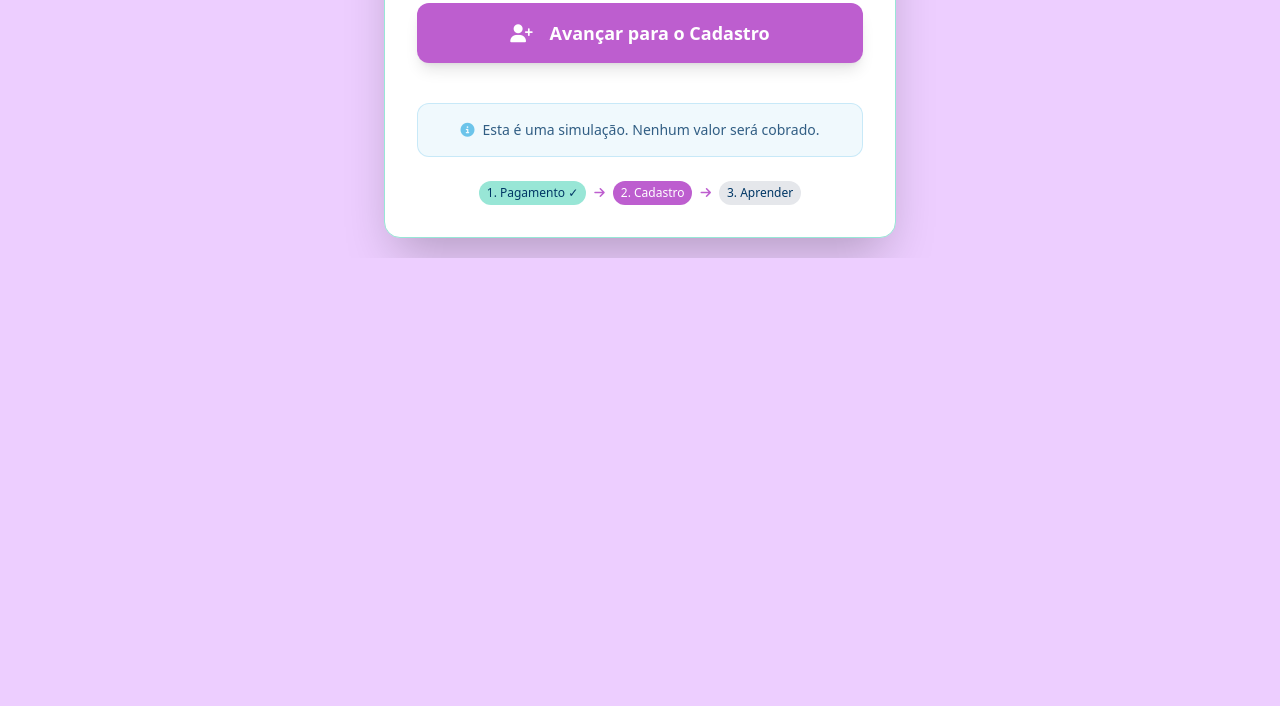
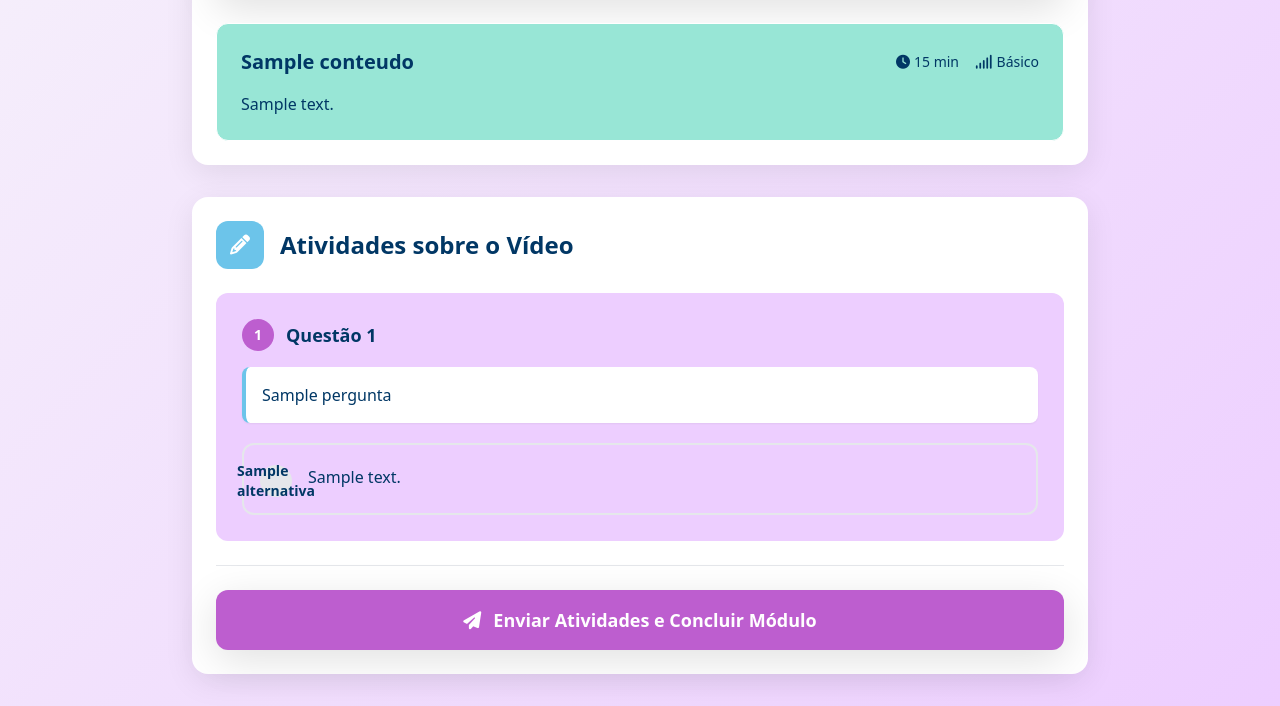
Before and after one commit to Richard15151/LevelUp, a Flask app: template templates/modulo_page.html in a window 1280 px wide. Shown: the part 705-1411 px from the top of the page. Before the commit the page ends 963 px from the top, so only its background shows below. Run offline with Flask 3, Linux system fonts and the light colour scheme; the template is opened without the code that fills it: most values are stand-ins (such as "Sample title", 1, 10 or a date in 2020); parts of the project's set-up code (start-up, migrations or seed data) failed here and were passed over; some libraries are stand-ins or nearby versions.

Commit message:
Update modulo_page.html

```diff
--- a/templates/modulo_page.html
+++ b/templates/modulo_page.html
@@ -3,9 +3,10 @@
 <head>
     <meta charset="UTF-8">
     <meta name="viewport" content="width=device-width, initial-scale=1.0">
-    <title>Pagamento Aprovado - Level Up</title>
+    <title>{{ conteudo.titulo }} - Level Up</title>
     <script src="https://cdn.tailwindcss.com"></script>
     <link rel="stylesheet" href="https://cdnjs.cloudflare.com/ajax/libs/font-awesome/6.4.0/css/all.min.css">
+
     <script>
         tailwind.config = {
             theme: {
@@ -16,92 +17,179 @@
                         'verde-claro': '#98e6d6',
                         'roxo-cta': '#bd5ecf',
                         'azul-metodo': '#6cc4ea',
+                    },
+                    boxShadow: {
+                        'soft': '0 8px 30px rgba(0, 0, 0, 0.08)',
+                        'medium': '0 10px 40px rgba(0, 0, 0, 0.12)',
                     }
                 }
             }
         }
     </script>
+
     <style>
-        .bg-fundo-claro { background-color: #edceff; }
-        .bg-texto-escuro { background-color: #013765; }
-        .bg-verde-claro { background-color: #98e6d6; }
-        .bg-roxo-cta { background-color: #bd5ecf; }
-        .bg-azul-metodo { background-color: #6cc4ea; }
-
-        .text-fundo-claro { color: #edceff; }
-        .text-texto-escuro { color: #013765; }
-        .text-verde-claro { color: #98e6d6; }
-        .text-roxo-cta { color: #bd5ecf; }
-        .text-azul-metodo { color: #6cc4ea; }
-
-        .border-roxo-cta { border-color: #bd5ecf; }
-        .border-verde-claro { border-color: #98e6d6; }
-        .border-azul-metodo { border-color: #6cc4ea; }
-
-        .from-roxo-cta { --tw-gradient-from: #bd5ecf; }
-        .to-azul-metodo { --tw-gradient-to: #6cc4ea; }
+        body {
+            background: linear-gradient(135deg, #f8f9fa 0%, #edceff 100%);
+            min-height: 100vh;
+        }
+        .card-hover:hover {
+            transform: translateY(-5px);
+            box-shadow: 0 15px 40px rgba(0, 0, 0, 0.15);
+        }
+        .option-hover:hover {
+            background-color: rgba(189, 94, 207, 0.1);
+            border-color: #bd5ecf;
+        }
+        .option-selected {
+            background-color: rgba(189, 94, 207, 0.15);
+            border-color: #bd5ecf;
+        }
     </style>
 </head>
-<body class="bg-[#edceff] flex items-center justify-center min-h-screen p-5">
 
-    <div class="confirmacao-container max-w-lg w-full bg-white rounded-2xl shadow-2xl overflow-hidden text-center mx-auto border border-[#98e6d6] transform hover:scale-[1.02] transition duration-300">
+<body class="font-sans p-5 md:p-8">
 
-        <!-- Header com gradiente -->
-        <div class="confirmacao-header bg-gradient-to-r from-[#bd5ecf] to-[#6cc4ea] text-white p-8">
-            <div class="w-20 h-20 mx-auto mb-4 bg-white/20 rounded-full flex items-center justify-center">
-                <i class="fas fa-check-circle text-4xl text-white"></i>
+    <div class="max-w-4xl mx-auto">
+
+        <!-- Cabeçalho -->
+        <div class="bg-white rounded-2xl shadow-soft p-6 mb-8 border-l-4 border-roxo-cta transition-all duration-300 card-hover">
+            <div class="flex flex-col md:flex-row md:justify-between md:items-center gap-4">
+                <div>
+                    <a href="{{ url_for('curso_home') }}" class="inline-flex items-center text-roxo-cta hover:text-texto-escuro transition-colors mb-2">
+                        <i class="fas fa-arrow-left text-lg mr-3"></i>
+                        <span class="font-semibold">Voltar ao Curso</span>
+                    </a>
+                    <h1 class="text-2xl md:text-3xl font-bold text-texto-escuro">{{ conteudo.titulo }}</h1>
+                </div>
+
+                <div class="flex flex-wrap gap-3 text-sm">
+                    <span class="bg-verde-claro text-texto-escuro px-3 py-2 rounded-lg font-medium flex items-center">
+                        <i class="fas fa-book mr-2"></i> {{ curso | capitalize }}
+                    </span>
+                    <span class="bg-azul-metodo text-white px-3 py-2 rounded-lg font-medium flex items-center">
+                        <i class="fas fa-layer-group mr-2"></i> Módulo {{ ordem }}
+                    </span>
+                    <span class="bg-roxo-cta text-white px-3 py-2 rounded-lg font-medium flex items-center">
+                        <i class="fas fa-clock mr-2"></i> 15 min
+                    </span>
+                </div>
             </div>
-            <h1 class="text-3xl font-bold">Pagamento Aprovado!</h1>
-            <p class="text-[#98e6d6] mt-2 font-semibold">Level Up</p>
         </div>
 
-        <div class="confirmacao-content p-8">
-
-            <!-- Ícone de sucesso -->
-            <div class="icone-sucesso w-24 h-24 mx-auto mb-6 bg-[#98e6d6] bg-opacity-20 rounded-full flex items-center justify-center">
-                <i class="fas fa-trophy text-4xl text-[#98e6d6]"></i>
+        <!-- Seção de Vídeo -->
+        <div class="bg-white rounded-2xl shadow-soft p-6 mb-8 transition-all duration-300 card-hover">
+            <div class="flex items-center mb-6">
+                <div class="w-12 h-12 bg-roxo-cta rounded-xl flex items-center justify-center mr-4">
+                    <i class="fas fa-play text-white text-xl"></i>
+                </div>
+                <h2 class="text-2xl font-bold text-texto-escuro">Vídeo Aula</h2>
             </div>
 
-            <h2 class="text-2xl font-bold text-[#013765] mb-4">Parabéns!</h2>
-
-            <p class="mb-6 text-lg text-[#013765] text-opacity-80 leading-relaxed">
-                Seu pagamento para o curso de <span class="font-bold text-[#bd5ecf]">{{ curso_acesso }}</span> foi processado com sucesso.
-            </p>
-
-            <!-- Card de confirmação -->
-            <div class="border-2 border-[#98e6d6] p-5 rounded-xl bg-[#98e6d6] bg-opacity-10 mb-8">
-                <div class="flex items-center justify-center gap-3 mb-3">
-                    <i class="fas fa-unlock-alt text-[#bd5ecf] text-xl"></i>
-                    <p class="text-lg font-bold text-[#013765]">Acesso Garantido</p>
-                </div>
-                <p class="text-2xl font-extrabold text-[#bd5ecf] mb-2">{{ curso_acesso }}</p>
-                <p class="text-sm text-[#013765] text-opacity-70">Simulação de transação bem-sucedida</p>
+            <div class="mb-6 rounded-xl overflow-hidden shadow-medium bg-gray-900">
+                <video controls class="w-full h-auto" poster="" preload="metadata">
+                    <source src="{{ url_for('static', filename=conteudo.video_url) }}" type="video/mp4">
+                    Seu navegador não suporta a tag de vídeo.
+                </video>
             </div>
 
-            <!-- Botão de ação -->
-            <a href="{{ url_for('cadastro', curso_acesso=curso_acesso) }}"
-               class="btn-home inline-block w-full bg-[#bd5ecf] hover:bg-[#013765] text-white font-bold py-4 px-6 text-lg rounded-xl transition duration-200 no-underline shadow-lg hover:shadow-xl transform hover:scale-105 mb-4">
-                <i class="fas fa-user-plus mr-3"></i>
-                Avançar para o Cadastro
-            </a>
+            <div class="bg-verde-claro p-6 rounded-xl border border-white">
+                <div class="flex flex-col md:flex-row md:items-center md:justify-between mb-4">
+                    <h3 class="text-xl font-bold text-texto-escuro mb-2 md:mb-0">{{ conteudo.titulo }}</h3>
+                    <div class="flex gap-4 text-sm text-texto-escuro">
+                        <span class="flex items-center">
+                            <i class="fas fa-clock mr-1"></i> 15 min
+                        </span>
+                        <span class="flex items-center">
+                            <i class="fas fa-signal mr-1"></i> Básico
+                        </span>
+                    </div>
+                </div>
 
-            <!-- Informação adicional -->
-            <div class="mt-6 p-4 bg-[#6cc4ea] bg-opacity-10 rounded-xl border border-[#6cc4ea] border-opacity-30">
-                <div class="flex items-center justify-center gap-2 text-sm text-[#013765] text-opacity-80">
-                    <i class="fas fa-info-circle text-[#6cc4ea]"></i>
-                    <span>Esta é uma simulação. Nenhum valor será cobrado.</span>
+                <p class="text-texto-escuro">
+                    {{ conteudo.descricao or 'Nesta aula você aprenderá sobre tópicos essenciais com exemplos práticos e vocabulário aplicado.' }}
+                </p>
+            </div>
+        </div>
+
+        <!-- Seção de Atividades -->
+        <div class="bg-white rounded-2xl shadow-soft p-6 transition-all duration-300 card-hover">
+            <div class="flex items-center mb-6">
+                <div class="w-12 h-12 bg-azul-metodo rounded-xl flex items-center justify-center mr-4">
+                    <i class="fas fa-pencil-alt text-white text-xl"></i>
                 </div>
+                <h2 class="text-2xl font-bold text-texto-escuro">Atividades sobre o Vídeo</h2>
             </div>
 
-            <!-- Progresso steps -->
-            <div class="mt-6 flex items-center justify-center gap-2 text-xs text-[#013765] text-opacity-60">
-                <span class="bg-[#98e6d6] text-[#013765] px-2 py-1 rounded-full">1. Pagamento ✓</span>
-                <i class="fas fa-arrow-right text-[#bd5ecf]"></i>
-                <span class="bg-[#bd5ecf] text-white px-2 py-1 rounded-full">2. Cadastro</span>
-                <i class="fas fa-arrow-right text-[#bd5ecf]"></i>
-                <span class="bg-gray-200 text-[#013765] px-2 py-1 rounded-full">3. Aprender</span>
-            </div>
+            <form method="POST" action="{{ url_for('enviar_atividade', curso=curso, ordem=ordem) }}" class="space-y-6">
+
+                {% for atividade in conteudo.atividades %}
+                    {% set input_name = 'pergunta_' ~ atividade.id %}
+
+                    <div class="questao bg-fundo-claro p-6 rounded-xl border-2 border-transparent transition-all duration-300 hover:border-roxo-cta">
+                        <div class="flex items-center mb-4">
+                            <div class="w-8 h-8 bg-roxo-cta rounded-full flex items-center justify-center mr-3">
+                                <span class="text-white font-bold text-sm">{{ loop.index }}</span>
+                            </div>
+                            <h3 class="text-lg font-bold text-texto-escuro">Questão {{ loop.index }}</h3>
+                        </div>
+
+                        <div class="bg-white p-4 rounded-lg mb-5 border-l-4 border-azul-metodo shadow-sm">
+                            <p class="text-texto-escuro font-medium">{{ atividade.pergunta }}</p>
+                        </div>
+
+                        <div class="space-y-3">
+                            {% for alternativa, texto in atividade.opcoes.items() %}
+                                <label class="alternativa-block cursor-pointer">
+                                    <input type="radio"
+                                           name="{{ input_name }}"
+                                           value="{{ alternativa }}"
+                                           required
+                                           class="hidden peer">
+                                    <div class="flex items-start p-4 rounded-xl border-2 border-gray-200 transition-all duration-300 option-hover peer-checked:option-selected">
+                                        <div class="flex-shrink-0 w-8 h-8 bg-gray-200 text-texto-escuro rounded-full flex items-center justify-center font-bold text-sm mr-4 mt-1 peer-checked:bg-roxo-cta peer-checked:text-white transition-colors">
+                                            {{ alternativa }}
+                                        </div>
+                                        <span class="text-texto-escuro pt-1 flex-1">
+                                            {{ texto }}
+                                        </span>
+                                    </div>
+                                </label>
+                            {% endfor %}
+                        </div>
+                    </div>
+                {% endfor %}
+
+                <div class="pt-6 border-t border-gray-200">
+                    <button type="submit" class="w-full bg-roxo-cta hover:bg-texto-escuro text-white font-bold py-4 px-6 rounded-xl text-lg transition-all duration-300 flex items-center justify-center shadow-medium hover:shadow-xl">
+                        <i class="fas fa-paper-plane mr-3"></i>
+                        Enviar Atividades e Concluir Módulo
+                    </button>
+                </div>
+            </form>
         </div>
+
     </div>
+
+    <script>
+        // Adiciona interatividade às opções
+        document.addEventListener('DOMContentLoaded', function() {
+            const labels = document.querySelectorAll('.alternativa-block');
+
+            labels.forEach(label => {
+                label.addEventListener('click', function() {
+                    // Remove a seleção de outras opções do mesmo grupo
+                    const groupName = this.querySelector('input').name;
+                    document.querySelectorAll(`input[name="${groupName}"]`).forEach(input => {
+                        input.parentElement.querySelector('.flex').classList.remove('option-selected');
+                        input.parentElement.querySelector('.flex').classList.add('border-gray-200');
+                    });
+
+                    // Adiciona a seleção à opção clicada
+                    this.querySelector('.flex').classList.add('option-selected');
+                    this.querySelector('.flex').classList.remove('border-gray-200');
+                });
+            });
+        });
+    </script>
 </body>
 </html>
```
